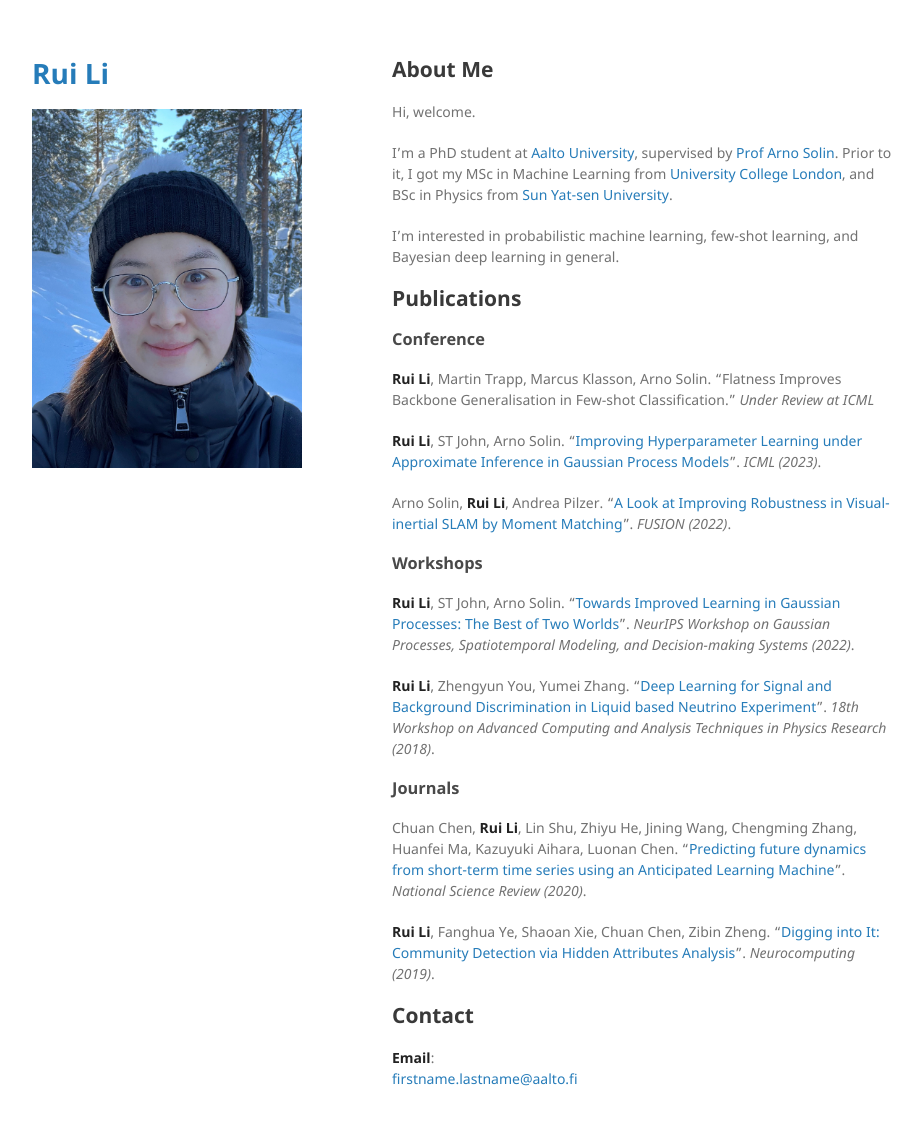
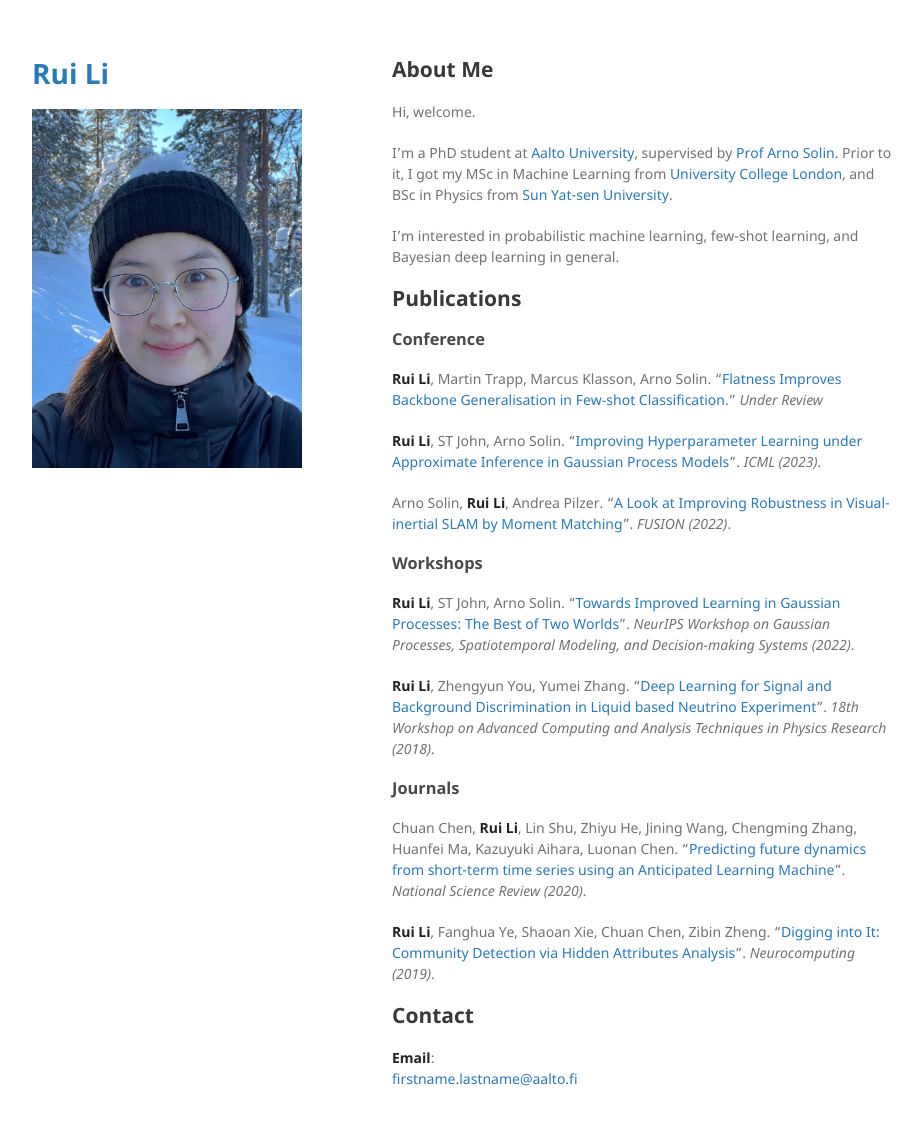
Before and after one commit to ruili-pml/ruili-pml.github.io, a Jekyll site: the page built from index.md, in a window 1280 px wide and 1159 px high. Shown: the top 1125 px of the window, without its empty margins (178-1100 px from the left). Built offline with Jekyll 4.4.1, drawn with Linux system fonts in a browser that asks for light colours; the repository's description, which GitHub fills in, is left out; our own code applies the rules of GitHub Pages for plain Markdown files.

Commit message:
Update index.md

```diff
--- a/index.md
+++ b/index.md
@@ -15,7 +15,7 @@ I'm interested in probabilistic machine learning, few-shot learning, and Bayesia
 
 ### Conference
 
-**Rui Li**, Martin Trapp, Marcus Klasson, Arno Solin. "Flatness Improves Backbone Generalisation in Few‐shot Classification." _Under Review at ICML_
+**Rui Li**, Martin Trapp, Marcus Klasson, Arno Solin. "[Flatness Improves Backbone Generalisation in Few‐shot Classification](https://arxiv.org/abs/2404.07696)." _Under Review_
 
 **Rui Li**, ST John, Arno Solin. "[Improving Hyperparameter Learning under Approximate Inference in Gaussian Process Models](https://arxiv.org/abs/2306.04201)".  _ICML (2023)_.
 
```
